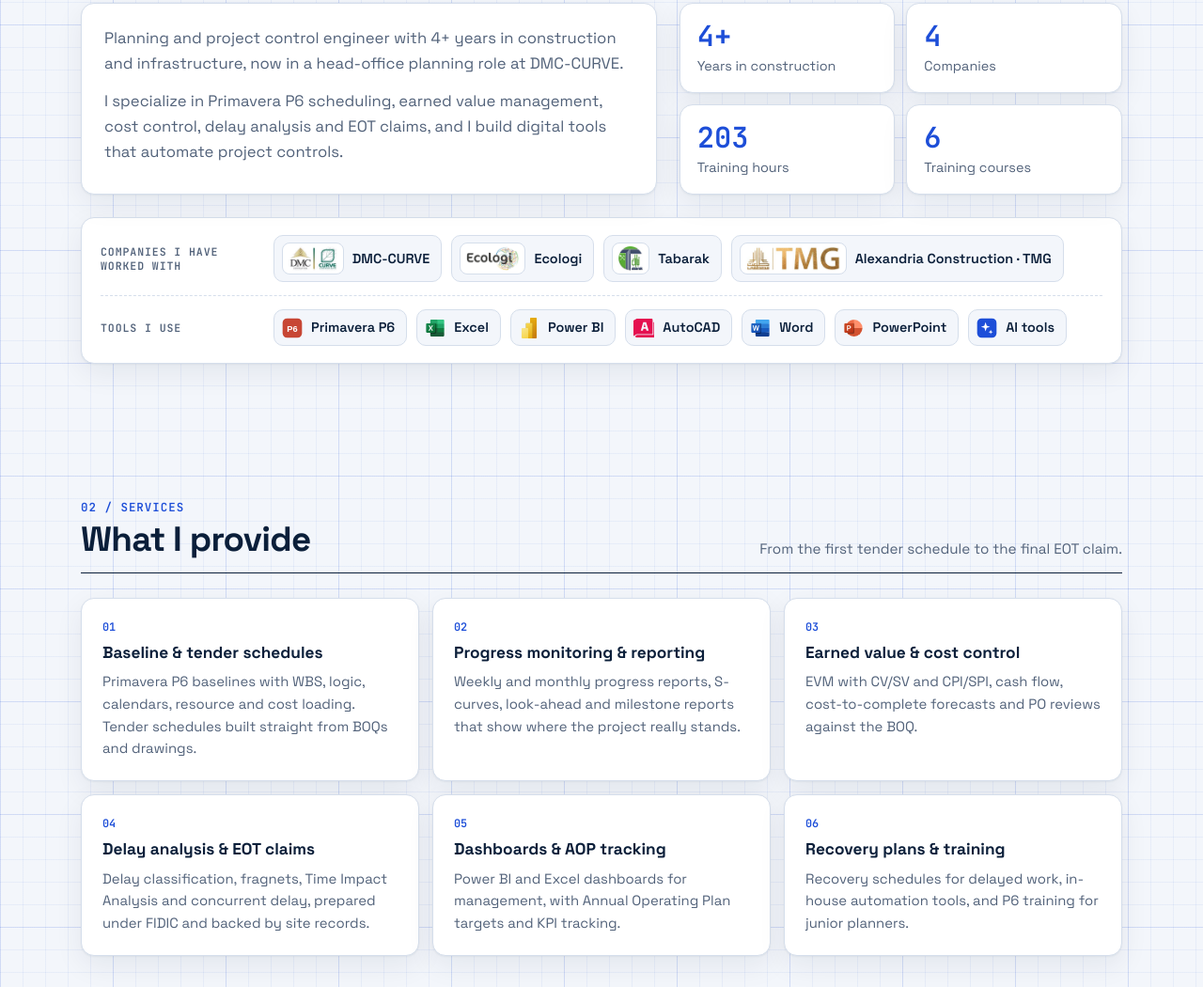
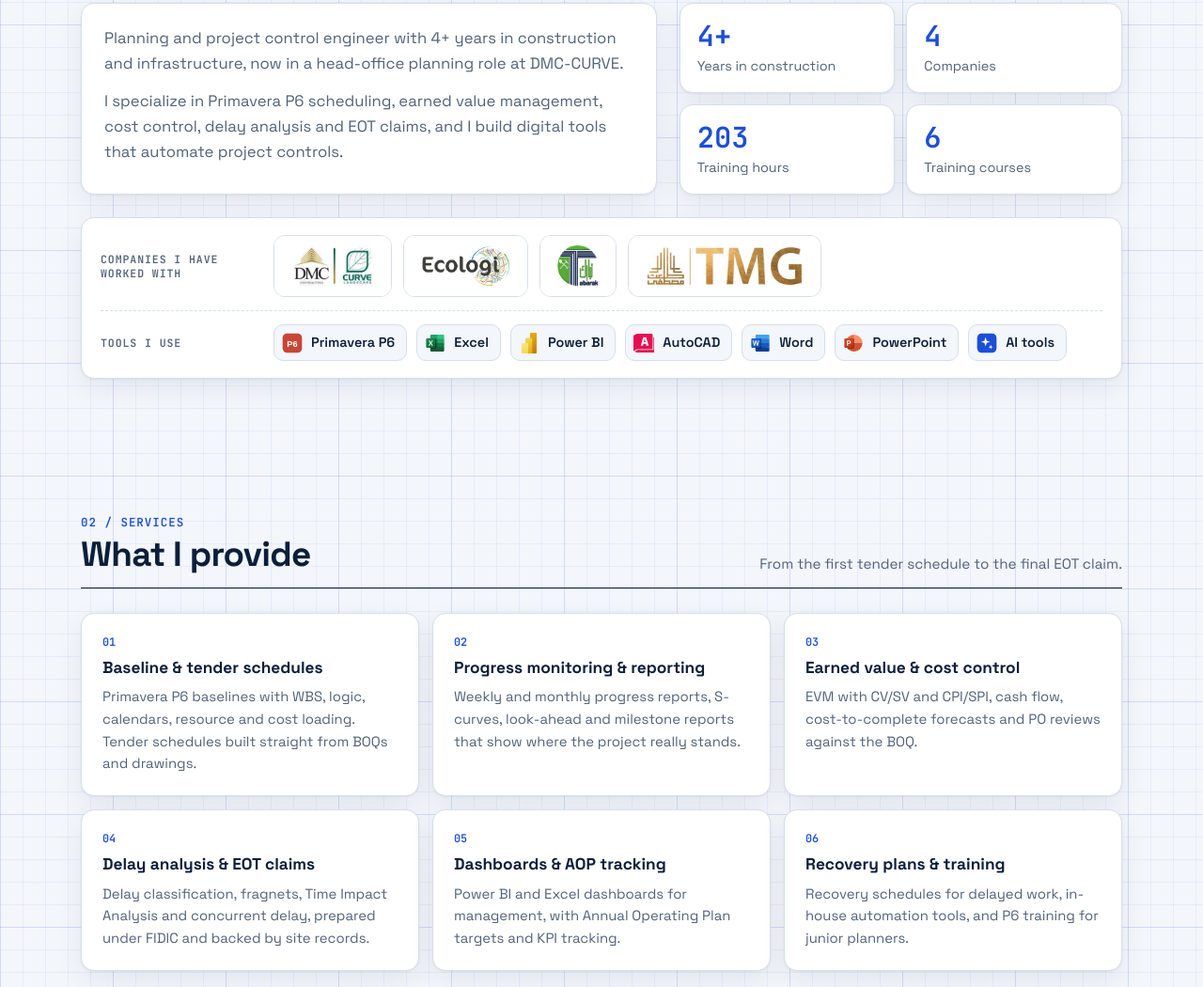
Before and after one commit to ahmed3okail/3okail-blueprint, a plain HTML site: page index.html in a window 1280 px wide. Shown: the part 694-1744 px from the top of the page at 94% size. Drawn offline with Linux system fonts and the light colour scheme.

Commit message:
Show company logos only, larger, with name on hover (#10)
Claude-Session: https://claude.ai/code/session_01FSJgK8K4Cozr3sgfaiEheS

Co-authored-by: Claude <noreply@anthropic.com>

```diff
--- a/assets/site.css
+++ b/assets/site.css
@@ -371,3 +371,9 @@ nav.links a.cur{color:var(--ink);background:var(--surface-2)}
 .co-logo.img img{width:auto;height:26px;max-width:none;padding:0;object-fit:contain}
 .co-logo.img.lg{display:inline-flex;height:52px;padding:6px 10px;max-width:100%}
 .co-logo.img.lg img{height:38px;max-width:100%}
+/* logo-only company tiles */
+#coRow{gap:12px}
+.co.only{padding:0;background:#fff;border-color:var(--line);border-radius:12px;overflow:hidden}
+.co.only .co-logo{border:0;border-radius:0;height:64px;padding:10px 18px;background:#fff}
+.co.only .co-logo img{height:44px}
+@media (max-width:720px){.co.only .co-logo{height:54px;padding:8px 12px}.co.only .co-logo img{height:36px}}
--- a/assets/site.js
+++ b/assets/site.js
@@ -25,7 +25,7 @@ var Site={
  toolIcon:function(id){return '<img class="tool-ic" src="assets/tools/'+id+'.svg" alt="" width="22" height="22">'},
  brands:function(){
    var co=$('coRow'),tl=$('toolRow');
-   if(co)co.innerHTML=COS.map(function(c){return '<div class="co">'+Site.coLogo(c.id)+'<span>'+esc(tr(c.n))+'</span></div>'}).join('');
+   if(co)co.innerHTML=COS.map(function(c){return '<div class="co'+(LOGOS[c.id]?' only':'')+'" title="'+esc(tr(c.n))+'">'+Site.coLogo(c.id)+(LOGOS[c.id]?'':'<span>'+esc(tr(c.n))+'</span>')+'</div>'}).join('');
    if(tl)tl.innerHTML=TOOLS.map(function(x){return '<div class="tool">'+Site.toolIcon(x[0])+'<span>'+esc(tr(x[1]))+'</span></div>'}).join('');
  },
  get lang(){return lang},
--- a/index.html
+++ b/index.html
@@ -15,7 +15,7 @@
 <link rel="preconnect" href="https://fonts.googleapis.com">
 <link rel="preconnect" href="https://fonts.gstatic.com" crossorigin>
 <link href="https://fonts.googleapis.com/css2?family=Space+Grotesk:wght@400;500;600;700&family=JetBrains+Mono:wght@400;600&family=IBM+Plex+Sans+Arabic:wght@400;500;600;700&display=swap" rel="stylesheet">
-<link rel="stylesheet" href="assets/site.css?v=9">
+<link rel="stylesheet" href="assets/site.css?v=10">
 </head>
 <body data-page="home">
 
@@ -159,7 +159,7 @@
 
 <footer><div class="wrap"><span>© <span id="yr">2026</span> 3okail Blueprint · <span data-i="fullName"></span></span><span class="mono">END OF DRAWING SET</span></div></footer>
 
-<script src="assets/site.js?v=9"></script>
+<script src="assets/site.js?v=10"></script>
 <script>
 (function(){
 "use strict";
```
Also changed, not shown: career.html (+2 -2 lines), delay.html (+2 -2 lines), evm.html (+2 -2 lines).
